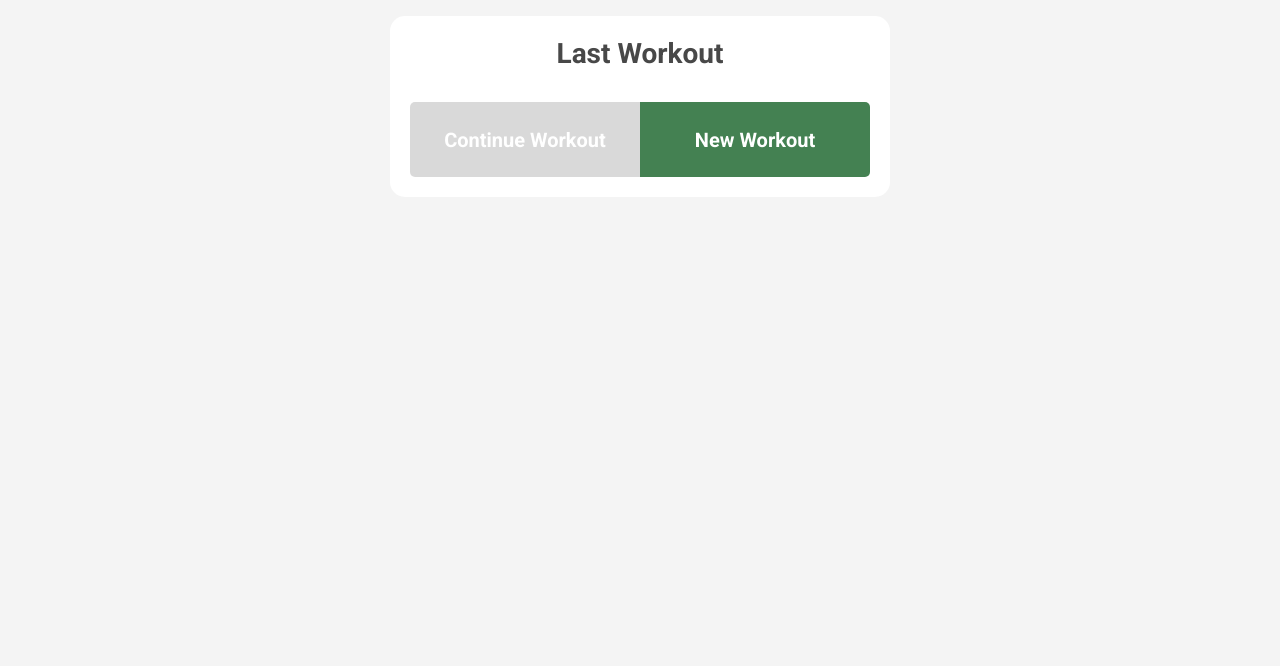
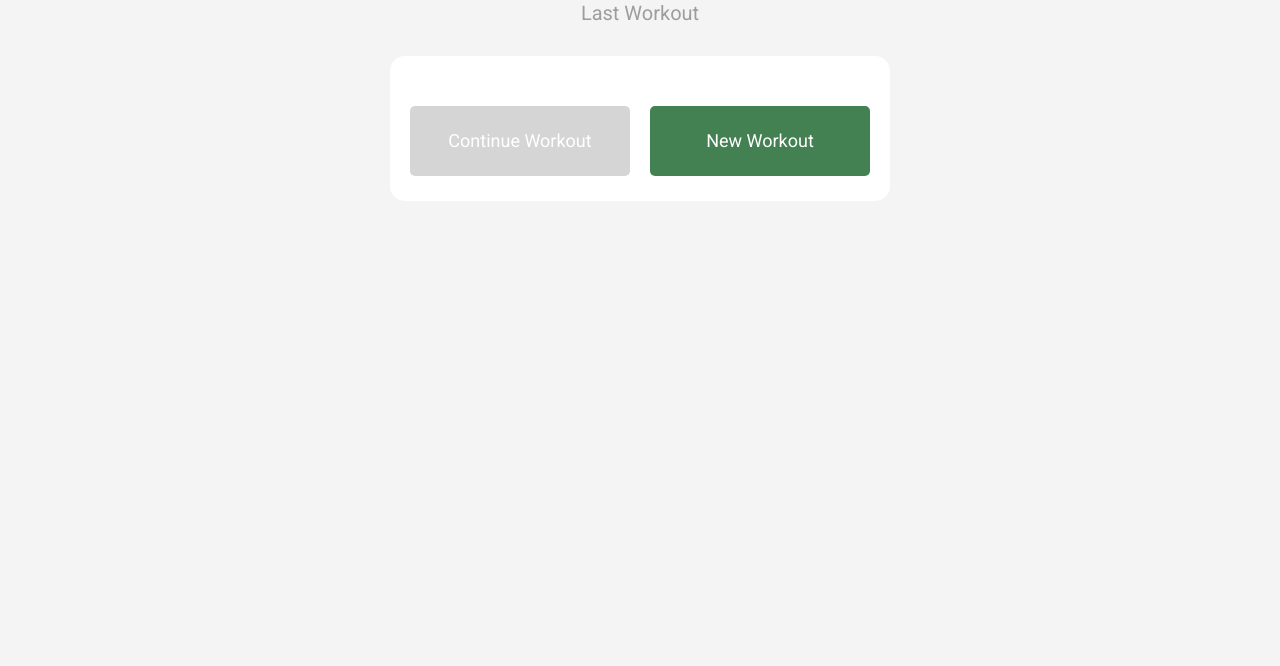
Before and after one commit to Punkinut/Fitness-Tracker, a website: page public/index.html in a window 1280 px wide. Shown: the part 218-884 px from the top of the page. Drawn offline with nearby package versions, Linux system fonts and the light colour scheme; no server answers.

Commit message:
Updated button design

```diff
--- a/public/css/style.css
+++ b/public/css/style.css
@@ -54,25 +54,45 @@ body,
   text-align: center;
 }
 
+.sub-font {
+  font-size: 20px;
+  opacity: 50%;
+}
+
 .button {
   display: flex !important;
   justify-content: center;
   align-items: center;
+  height: 70px !important;
+  padding-bottom: none !important;
 }
 
 .left-button {
-  border-radius: 5px 0px 0px 5px !important;
+  font-weight: 400 !important;
+  font-family: "Roboto", sans-serif !important;
+  font-size: 18px !important;
+  border-radius: 5px !important;
+  transition: all 100ms ease-in-out !important;
+  margin-right: 20px !important;
+}
+
+.workout-stats strong {
+  opacity: 90% !important;
+}
+
+.right-button {
+  font-weight: 400 !important;
+  border-radius: 5px !important;
+  font-family: "Roboto", sans-serif !important;
+  font-size: 18px !important;
   transition: all 100ms ease-in-out !important;
 }
 
-.right-button {
-  border-radius: 0px 5px 5px 0px !important;
-  transition: all 100ms ease-in-out !important;
-}
-
-.left-button,
+.left-button:hover,
 .right-button:hover {
-  opacity: 90% !important;
+  background: none !important;
+  color: #484848da !important;
+  border: 2px solid #4848482f;
 }
 
 .positive {
@@ -114,7 +134,7 @@ nav a:hover {
 }
 
 header {
-  height: 150px;
+  height: 190px;
   padding-top: 80px;
   text-align: center;
   font-size: 1.5rem;
@@ -517,4 +537,8 @@ form > button {
     text-align: center !important;
     padding: 10px !important;
   }
+
+  .no-box {
+    width: 95% !important;
+  }
 }
--- a/public/index.html
+++ b/public/index.html
@@ -23,11 +23,11 @@
   <div class="wrapper workout">
     <header>
       <h1 class="head-font">Fitness Tracker</h1>
+      <p class="sub-font">Last Workout</p>
     </header>
     <div class="ui container workout">
       <div class="ui raised card m-auto no-box">
         <div class="prev-workout">
-          <h3 class="font">Last Workout</h3>
           <div>
             <div class="workout-stats"></div>
             <div class="buttons">
```
Also changed, not shown: public/exercise.html (+1 -1 lines), public/stats.html (+1 -1 lines).
